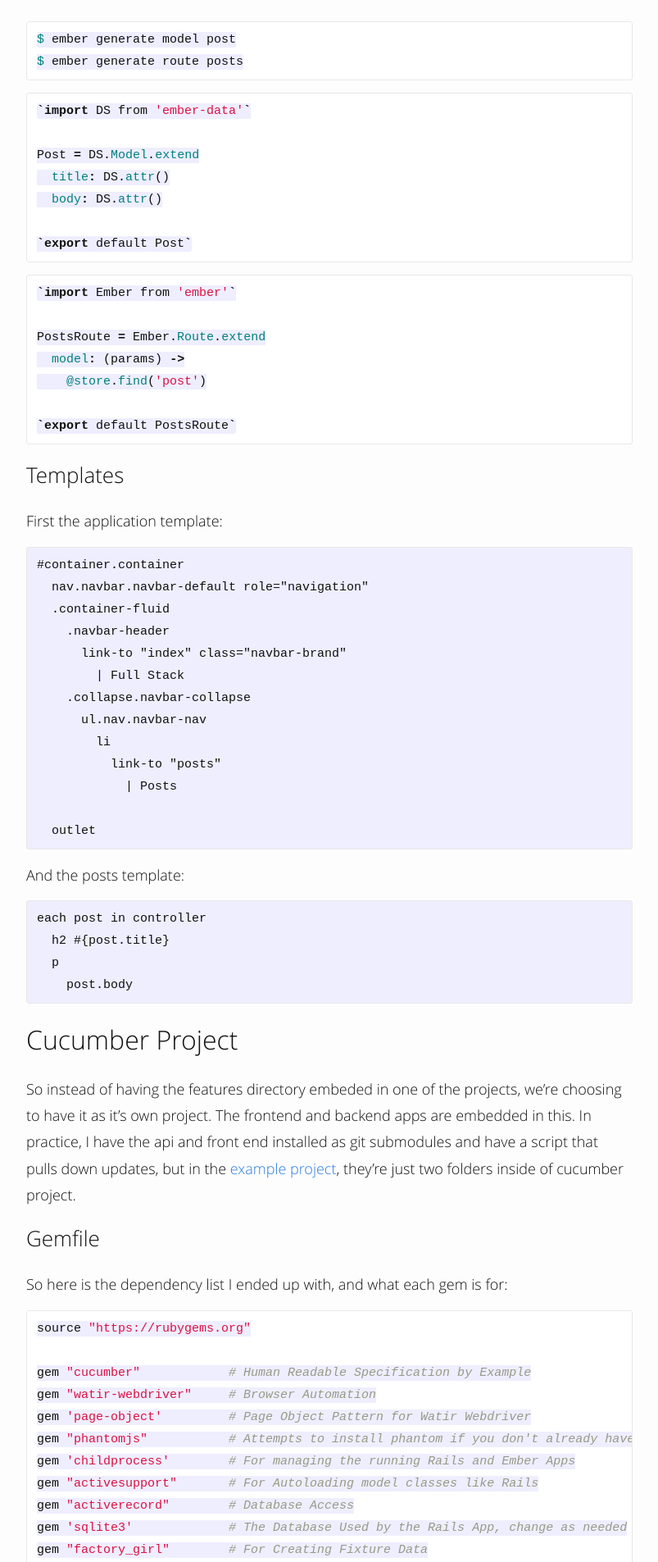
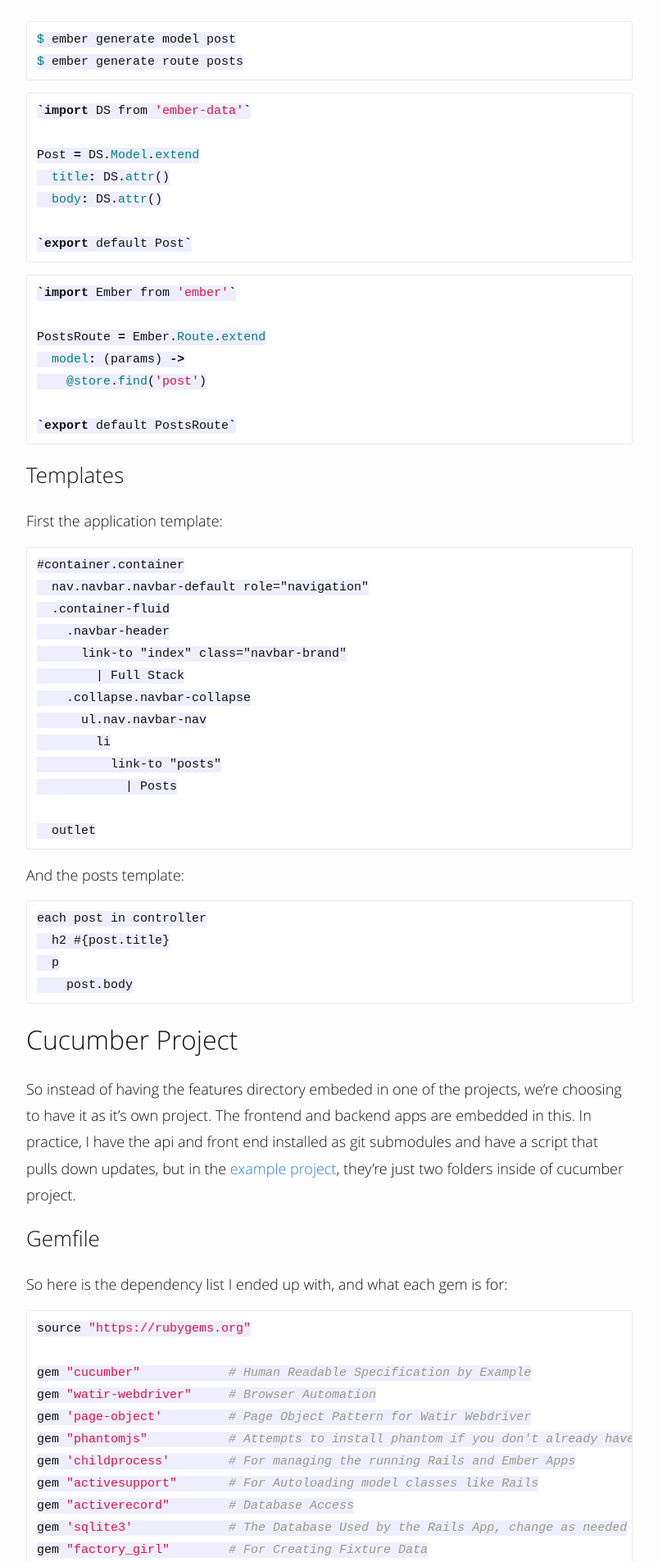
Before and after one commit to DVG/dvg.github.io, a Jekyll site: the page built from _posts/2014-11-26-full-stack-integration-testing-with-rails-ember-and-cucumber.md, in a window 1280 px wide. Shown: the part 3987-5892 px from the top of the page at 82% size, without its empty margins (238-1041 px from the left). Built offline with Jekyll 4.4.1, drawn with Linux system fonts in a browser that asks for light colours; nearby versions of some CDN libraries; Markdown is read by kramdown in place of the engine named in the settings; comment, search, counter and statistics services are not loaded.

Commit message:
Fixing syntax error

````diff
--- a/_posts/2014-11-26-full-stack-integration-testing-with-rails-ember-and-cucumber.md
+++ b/_posts/2014-11-26-full-stack-integration-testing-with-rails-ember-and-cucumber.md
@@ -166,7 +166,7 @@ PostsRoute = Ember.Route.extend
 
 First the application template:
 
-```emblem
+```
 #container.container
   nav.navbar.navbar-default role="navigation"
   .container-fluid
@@ -184,7 +184,7 @@ First the application template:
 
 And the posts template:
 
-```emblem
+```
 each post in controller
   h2 #{post.title}
   p
````
